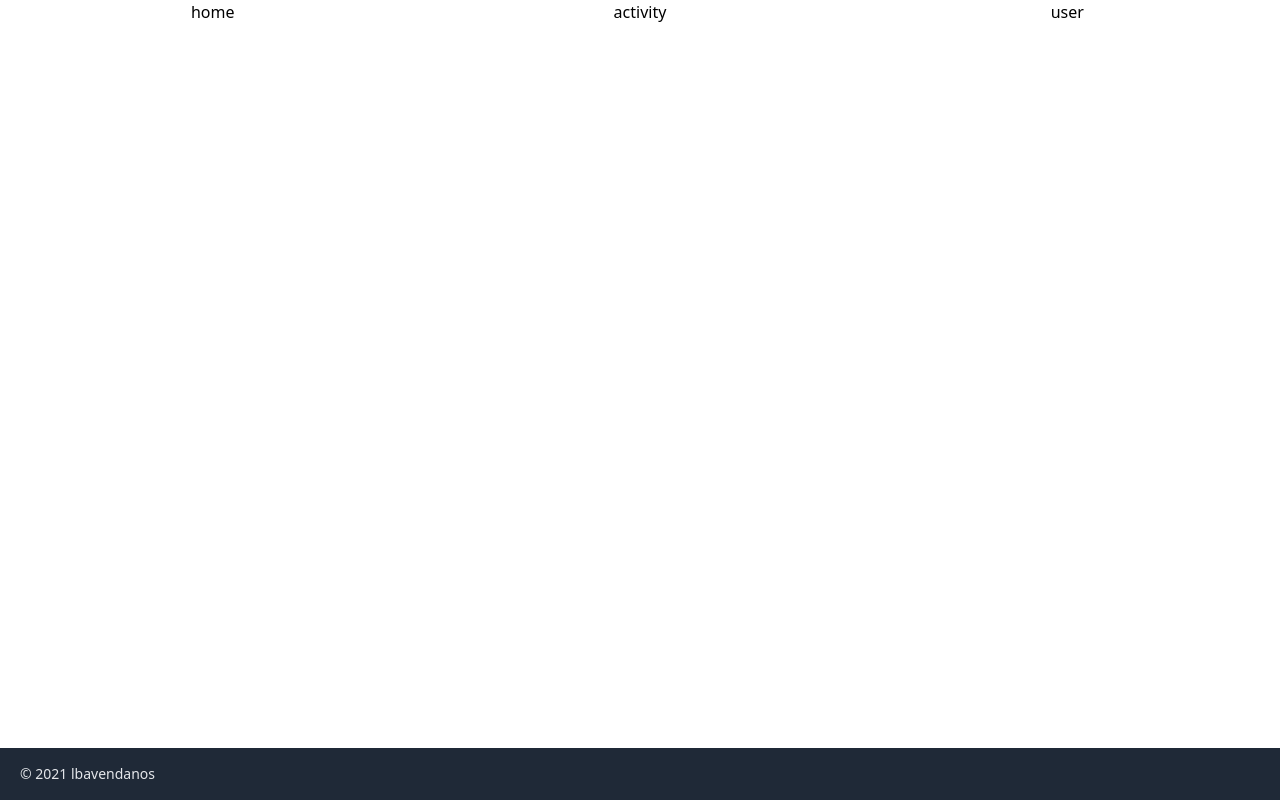
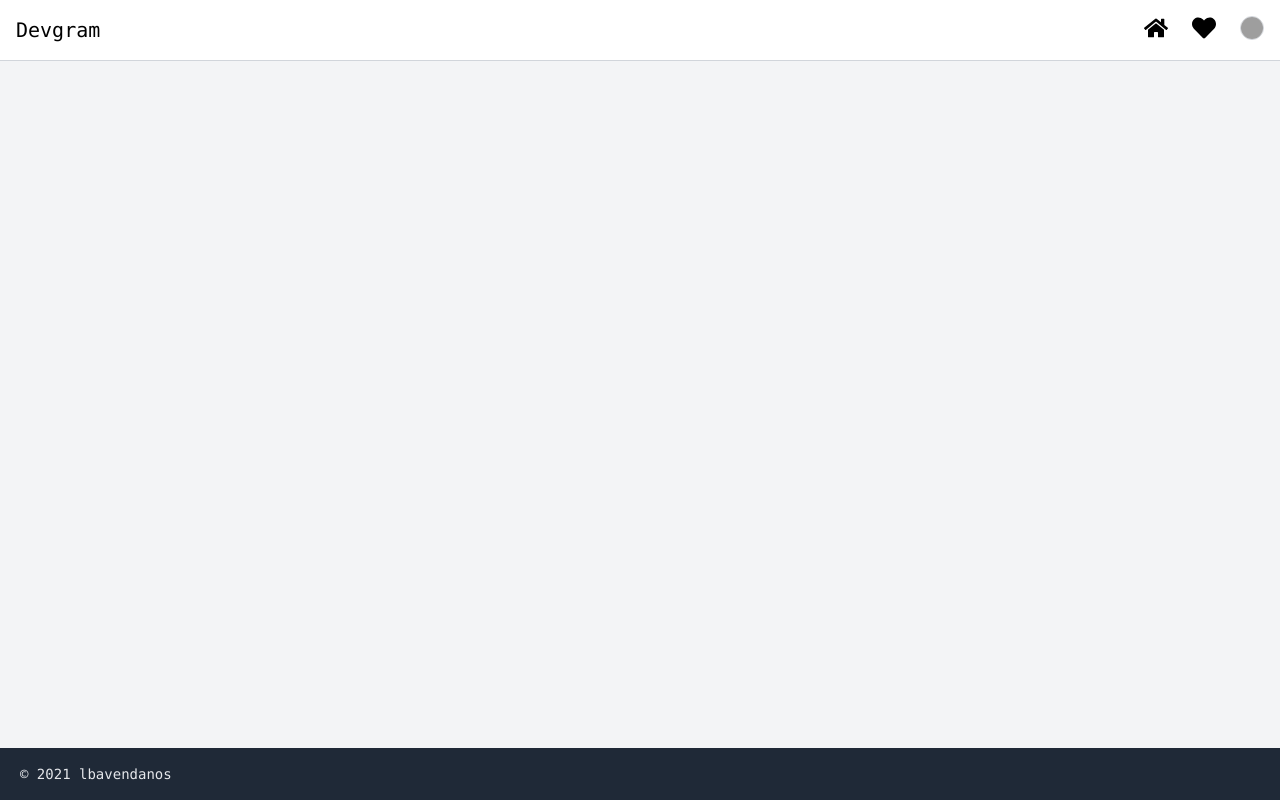
Before and after one commit to lbavendanos/devgram, a Next.js app: page / in a window 1280 px wide. Built offline with nearby package versions, Linux system fonts and the light colour scheme; grey boxes are pictures that could not be loaded.

Commit message:
Fix design

```diff
--- a/components/Footer/Footer.tsx
+++ b/components/Footer/Footer.tsx
@@ -7,7 +7,7 @@ export default function Footer({ className }: Props): JSX.Element {
     <footer className={`text-gray-700 ${className}`}>
       <div className="bg-gray-800">
         <div className="container mx-auto py-4 px-5 flex flex-wrap flex-col sm:flex-row">
-          <span className="creator text-gray-200 text-sm text-center sm:text-left">
+          <span className="font-mono text-gray-200 text-sm text-center sm:text-left">
             © 2021 lbavendanos
           </span>
         </div>
--- a/components/Navbar/Navbar.tsx
+++ b/components/Navbar/Navbar.tsx
@@ -1,17 +1,38 @@
+import { FaHome, FaHeart } from 'react-icons/fa'
+
 export default function Navbar(): JSX.Element {
   return (
-    <nav className="sticky z-40 top-0">
-      <ul className="grid grid-cols-3 gap-x-0.5">
-        <li className="text-center">
-          <a data-testid="home">home</a>
-        </li>
-        <li className="text-center">
-          <a data-testid="activity">activity</a>
-        </li>
-        <li className="text-center">
-          <a data-testid="user">user</a>
-        </li>
-      </ul>
-    </nav>
+    <header className="sticky z-40 top-0 border-b border-gray-300">
+      <div className="container mx-auto flex p-4">
+        <div className="flex-1">
+          <h1 className="font-mono text-xl text-black">Devgram</h1>
+        </div>
+        <nav className="flex-1">
+          <ul className="flex justify-end">
+            <li className="">
+              <a className="block" data-testid="home">
+                <FaHome className="w-6 h-6" />
+              </a>
+            </li>
+            <li className="ml-6">
+              <a className="block" data-testid="activity">
+                <FaHeart className="w-6 h-6" />
+              </a>
+            </li>
+            <li className="ml-6">
+              <a className="block" data-testid="user">
+                <div className="w-6 h-6 overflow-hidden rounded-full border border-gray-300">
+                  <img
+                    src="https://avatars.githubusercontent.com/u/28379400?s=60&v=4"
+                    alt="user"
+                    className="w-full h-full"
+                  />
+                </div>
+              </a>
+            </li>
+          </ul>
+        </nav>
+      </div>
+    </header>
   )
 }
--- a/pages/index.tsx
+++ b/pages/index.tsx
@@ -11,7 +11,7 @@ export default function Home(): JSX.Element {
       </Head>
 
       <Navbar />
-      <main></main>
+      <main className="flex-grow bg-gray-100"></main>
       <Footer className="mt-auto" />
     </div>
   )
```
Also changed, not shown: 1 other file (tests, documents, lock files or other folders).
